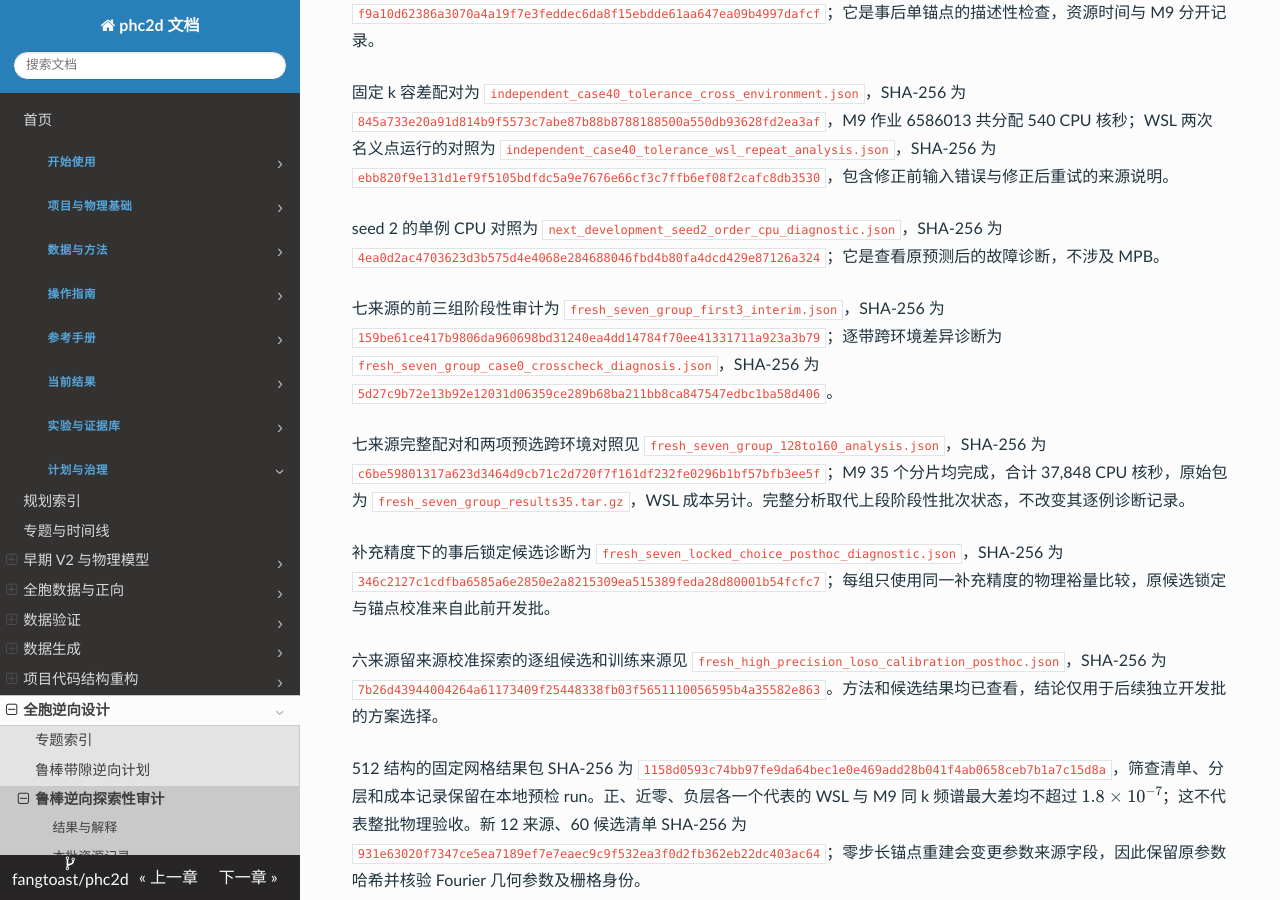
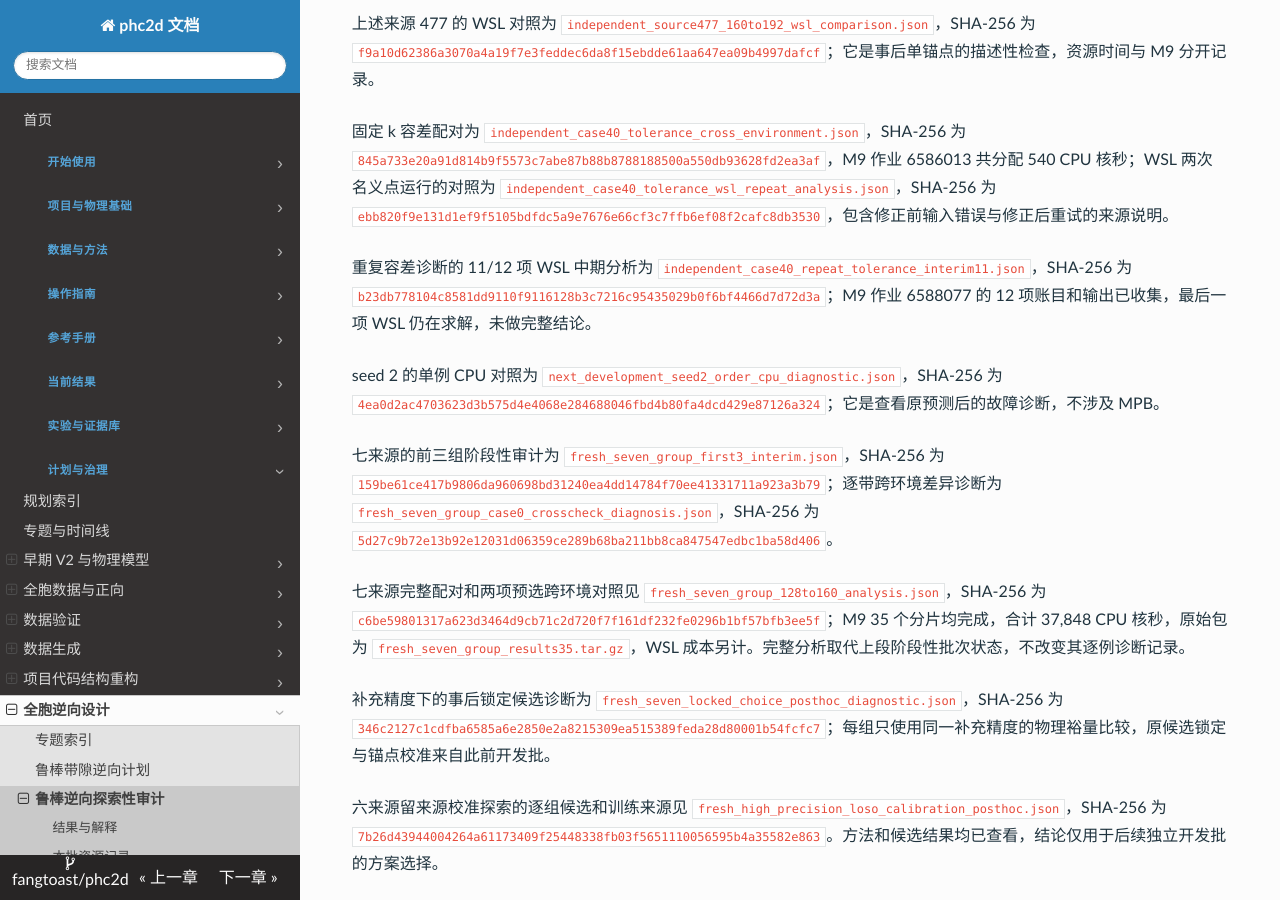
Before and after one commit to fangtoast/phc2d, an MkDocs documentation site: the page built from docs/results/inverse/鲁棒带隙逆向可用性审计.md, in a window 1280 px wide and 900 px high, scrolled down 11850 px. Built offline with MkDocs 1.6.1, drawn with Linux system fonts in a browser that asks for light colours; some of the changed text lies outside the part shown.

Commit message:
Record partial solver repeat diagnostic

```diff
--- a/docs/results/inverse/鲁棒带隙逆向可用性审计.md
+++ b/docs/results/inverse/鲁棒带隙逆向可用性审计.md
@@ -106,6 +106,7 @@ source_artifacts:
 | 新批过门来源的事后描述 | 排除未过门的来源 477 后，对 11 个来源先在每来源内平均三个 seed，再对来源等权平均，原始/校正选择相对同组均匀候选基线的裕量差约为 0.02725/0.02956 | 是按数值门事后排除一来源后的描述，来源等权并非预注册的等层权统计；不提供全来源统计推断，不能作为 P2 通过证据 |
 | 来源 477 的 160→192 追加诊断 | 同一锚点的三个偏移均通过该更高分辨率合同的数值门，共同目标裕量约为 −0.02208；WSL 与 M9 的 k 点和门判断一致，全谱最大差约 $2.38\times10^{-7}$ | 查看原失败后进行的单锚点诊断；WSL 对照未设通过阈值。不追溯改变原批失败，也不证明整组候选或连续 BZ 收敛 |
 | 第三个预选锚点的固定 k 容差诊断 | 名义/正偏移在同一预选 k 点，M9–WSL 的全谱最大差在容差 $10^{-7}$ 下为 $1.08\times10^{-5}$/$1.23\times10^{-5}$；容差 $10^{-9}$ 下为 $2.54\times10^{-7}$/$1.87\times10^{-5}$ | 更严格容差并未在两个偏移上同时消除差异；固定点运行的求解轨迹与原多 k 计算不同，仅供事后诊断，不改变原门或证明故障原因。WSL 因输入错误修复产生的两次名义点运行另有原始记录 |
+| 固定 k 重复容差诊断中期结果 | 两个偏移、两种容差下 M9 各完成三次，WSL 完成 11/12 次。正偏移、$10^{-9}$ 的三次跨环境全谱最大差最高约 $1.25\times10^{-6}$；$10^{-11}$ 已完成的两次为约 $1.79\times10^{-7}$ | 最后一次 WSL $10^{-11}$ 求解仍在运行；这是事后单点及不完整重复，不能据此认定更严格容差可靠，也不改变原批失败 |
 | seed 2 的单例带序跨设备诊断 | 原 60 候选中唯一带序异常的来源 762 阈值正向候选，在 CPU 也出现 12 处倒序；CPU–GPU 全谱最大差约 $1.94\times10^{-5}$ | 原 GPU 倒序位于 B8–B9，最大约 0.0022。事后单例说明更换设备未必消除此异常；当前合同要求全谱有序，不能仅因目标为 B4–B5 就恢复评分或改变原 P2 门 |
 | 新批首个预选来源的漏检诊断 | 来源 131 锚点在 512 栅格、三偏移、96→128 下共同裕量为 0.01133，三个冻结 Global–Local seed 对该锚点的代理预测均为负 | 该锚点及阈值减小候选的 M9–WSL 频谱最大差约 $5.96\times10^{-8}$；单来源的有限精度诊断，全批漏检率和 P2 门尚未确定 |
 | 新批 60 候选完整物理审计 | 45/60 候选通过原数值门；12 个来源中仅 3 组的全部五候选通过。15 个未过门候选均有 96→128 空间分辨率不稳定，最多六层的自适应 k 加密均满足当前稳定条件 | 固定 512 栅格和三偏移的开发批；三个 seed 的完整分层排序均不可判定，P2 数值门未通过。两组事后 128→160 整组诊断另行开展 |
@@ -271,6 +272,8 @@ N40 对照作业 5524656 在节点 g0727 完成，分配 127 GPU 秒和 762 CPU
 
 固定 k 容差配对为 `independent_case40_tolerance_cross_environment.json`，SHA-256 为 `845a733e20a91d814b9f5573c7abe87b88b8788188500a550db93628fd2ea3af`，M9 作业 6586013 共分配 540 CPU 核秒；WSL 两次名义点运行的对照为 `independent_case40_tolerance_wsl_repeat_analysis.json`，SHA-256 为 `ebb820f9e131d1ef9f5105bdfdc5a9e7676e66cf3c7ffb6ef08f2cafc8db3530`，包含修正前输入错误与修正后重试的来源说明。
 
+重复容差诊断的 11/12 项 WSL 中期分析为 `independent_case40_repeat_tolerance_interim11.json`，SHA-256 为 `b23db778104c8581dd9110f9116128b3c7216c95435029b0f6bf4466d7d72d3a`；M9 作业 6588077 的 12 项账目和输出已收集，最后一项 WSL 仍在求解，未做完整结论。
+
 seed 2 的单例 CPU 对照为 `next_development_seed2_order_cpu_diagnostic.json`，SHA-256 为 `4ea0d2ac4703623d3b575d4e4068e284688046fbd4b80fa4dcd429e87126a324`；它是查看原预测后的故障诊断，不涉及 MPB。
 
 七来源的前三组阶段性审计为 `fresh_seven_group_first3_interim.json`，SHA-256 为 `159be61ce417b9806da960698bd31240ea4dd14784f70ee41331711a923a3b79`；逐带跨环境差异诊断为 `fresh_seven_group_case0_crosscheck_diagnosis.json`，SHA-256 为 `5d27c9b72e13b92e12031d06359ce289b68ba211bb8ca847547edbc1ba58d406`。
```
